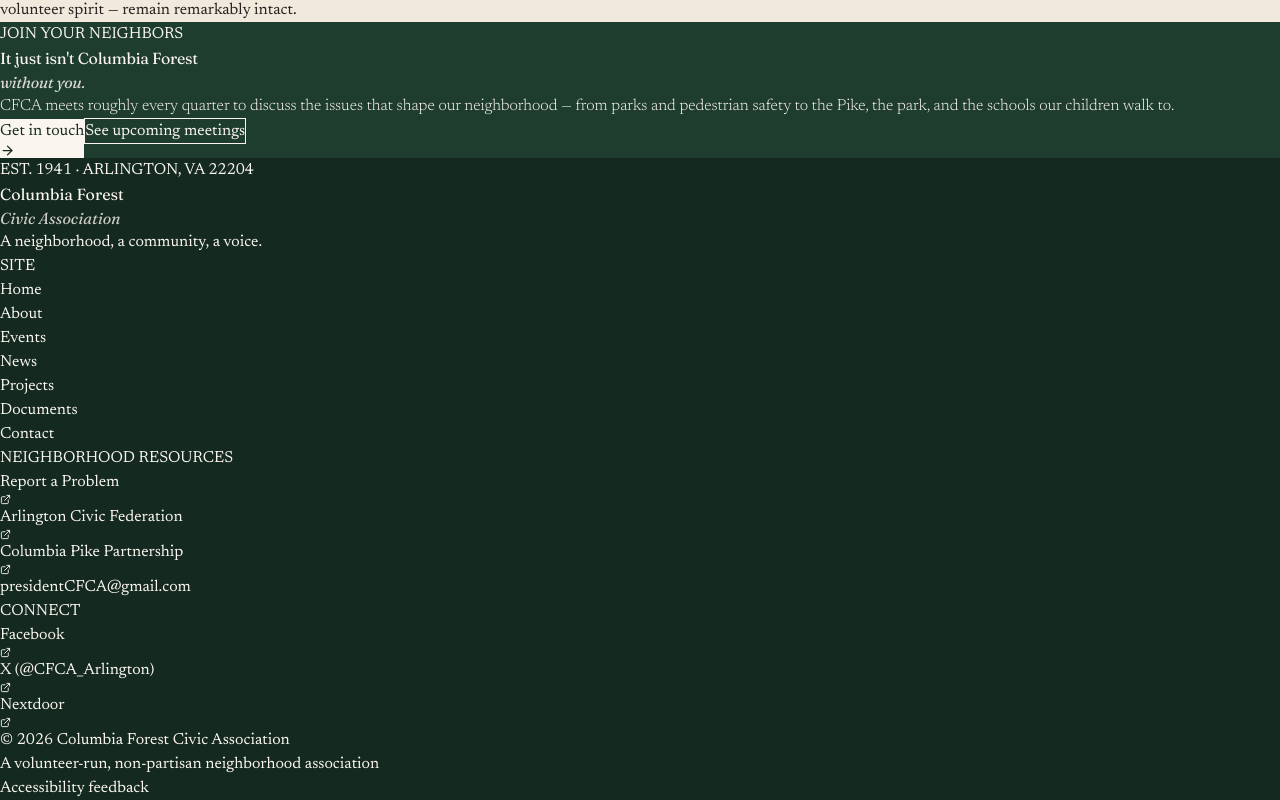
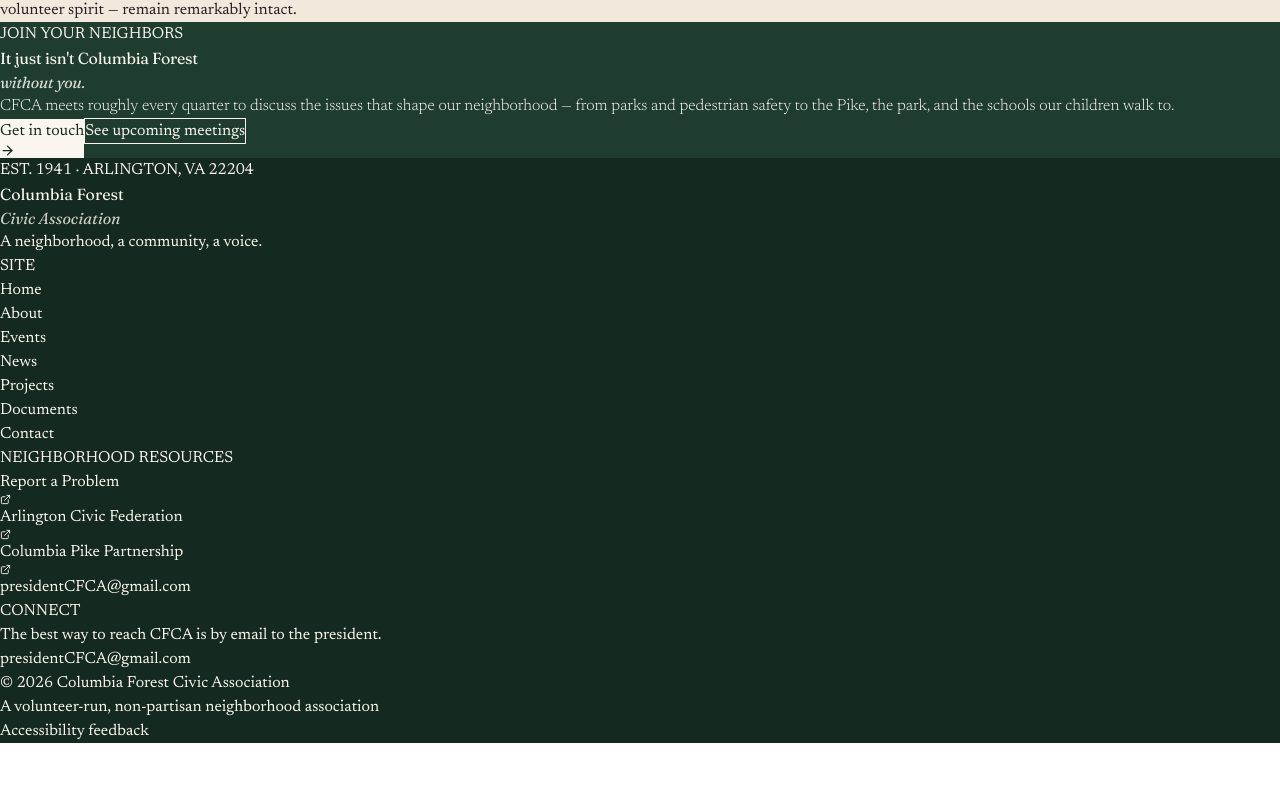
Before and after one commit to jfsubs/columbia-forest, a React (Vite) app: page / in a window 1280 px wide. Shown: the part 1309-2109 px from the top of the page. After the commit the page ends 2052 px from the top, so only its background shows below. Built offline with nearby package versions, Linux system fonts and the light colour scheme.

Commit message:
Remove outdated social links; direct Connect section to president email

```diff
--- a/src/App.jsx
+++ b/src/App.jsx
@@ -45,9 +45,8 @@
     listedNRHP: 2004,
   },
   social: {
-    facebook: "https://www.facebook.com/ColumbiaForest",
-    twitter: "https://twitter.com/CFCA_Arlington",
-    nextdoor: "https://columbiaforest.nextdoor.com",
+    // Former Facebook, X/Twitter, and Nextdoor accounts are not currently
+    // maintained by CFCA. Contact goes through the president's email below.
   },
   conservationPlanUrl:
     "http://arlingtonva.s3.amazonaws.com/wp-content/uploads/sites/31/2014/02/NC_ColumbiaForest_Plan.pdf",
@@ -519,51 +518,27 @@
               </ul>
             </nav>
 
-            <nav aria-label="Connect on social media">
+            <nav aria-label="Connect with CFCA">
               <div
                 className="text-[10px] tracking-[0.3em] mb-4 opacity-60"
                 style={{ fontFamily: "Newsreader, serif" }}
               >
                 CONNECT
               </div>
-              <ul className="space-y-2 text-sm" style={{ fontFamily: "Newsreader, serif" }}>
-                <li>
-                  <a
-                    href={SITE.social.facebook}
-                    target="_blank"
-                    rel="noopener noreferrer"
-                    aria-label="Columbia Forest on Facebook (opens in a new tab)"
-                    className="opacity-80 hover:opacity-100 transition-opacity inline-flex items-center gap-1"
-                  >
-                    Facebook
-                    <ExternalLink size={11} aria-hidden="true" />
-                  </a>
-                </li>
-                <li>
-                  <a
-                    href={SITE.social.twitter}
-                    target="_blank"
-                    rel="noopener noreferrer"
-                    aria-label="Columbia Forest on X, formerly Twitter (opens in a new tab)"
-                    className="opacity-80 hover:opacity-100 transition-opacity inline-flex items-center gap-1"
-                  >
-                    X (@CFCA_Arlington)
-                    <ExternalLink size={11} aria-hidden="true" />
-                  </a>
-                </li>
-                <li>
-                  <a
-                    href={SITE.social.nextdoor}
-                    target="_blank"
-                    rel="noopener noreferrer"
-                    aria-label="Columbia Forest on Nextdoor (opens in a new tab)"
-                    className="opacity-80 hover:opacity-100 transition-opacity inline-flex items-center gap-1"
-                  >
-                    Nextdoor
-                    <ExternalLink size={11} aria-hidden="true" />
-                  </a>
-                </li>
-              </ul>
+              <p
+                className="text-sm opacity-80 leading-relaxed mb-3"
+                style={{ fontFamily: "Newsreader, serif" }}
+              >
+                The best way to reach CFCA is by email to the president.
+              </p>
+              <a
+                href={`mailto:${SITE.email}`}
+                aria-label={`Email the CFCA President at ${SITE.email}`}
+                className="text-sm opacity-90 hover:opacity-100 transition-opacity underline"
+                style={{ fontFamily: "Newsreader, serif" }}
+              >
+                {SITE.email}
+              </a>
             </nav>
           </div>
         </div>
```
